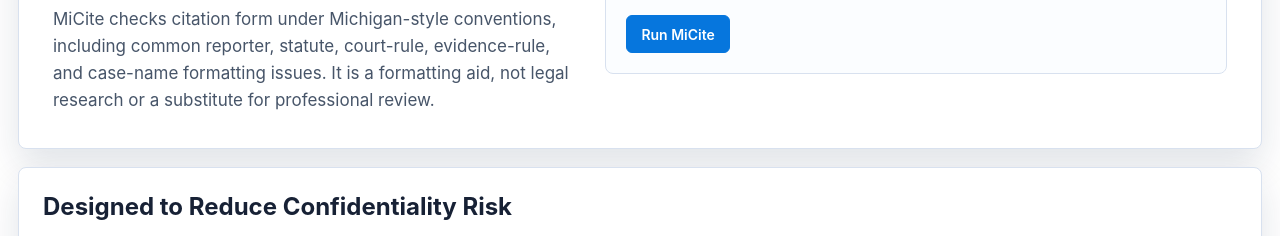
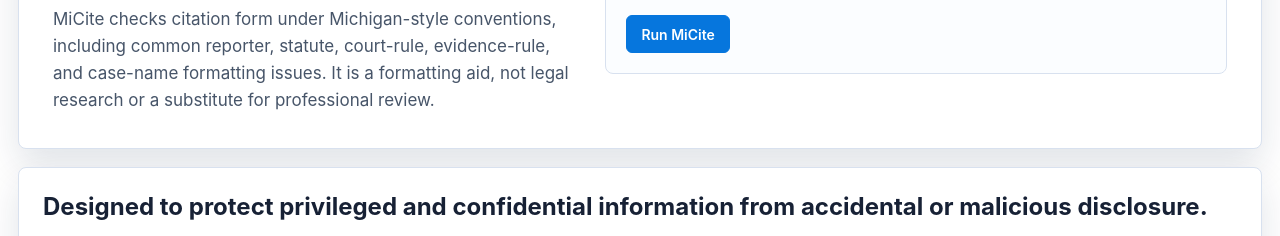
Before and after one commit to MightyPrytanis/MiCite, a website: page apps/micite/public/index.html in a window 1280 px wide. Shown: the part 530-766 px from the top of the page. Drawn offline with Linux system fonts and the light colour scheme.

Commit message:
Update privacy landing heading

```diff
--- a/apps/micite/public/index.html
+++ b/apps/micite/public/index.html
@@ -70,7 +70,7 @@
     </section>
 
     <section class="security-band" aria-labelledby="security-heading">
-      <h2 id="security-heading">Designed to Reduce Confidentiality Risk</h2>
+      <h2 id="security-heading">Designed to protect privileged and confidential information from accidental or malicious disclosure.</h2>
       <div class="security-grid">
         <div>
           <h3>Web App</h3>
```
